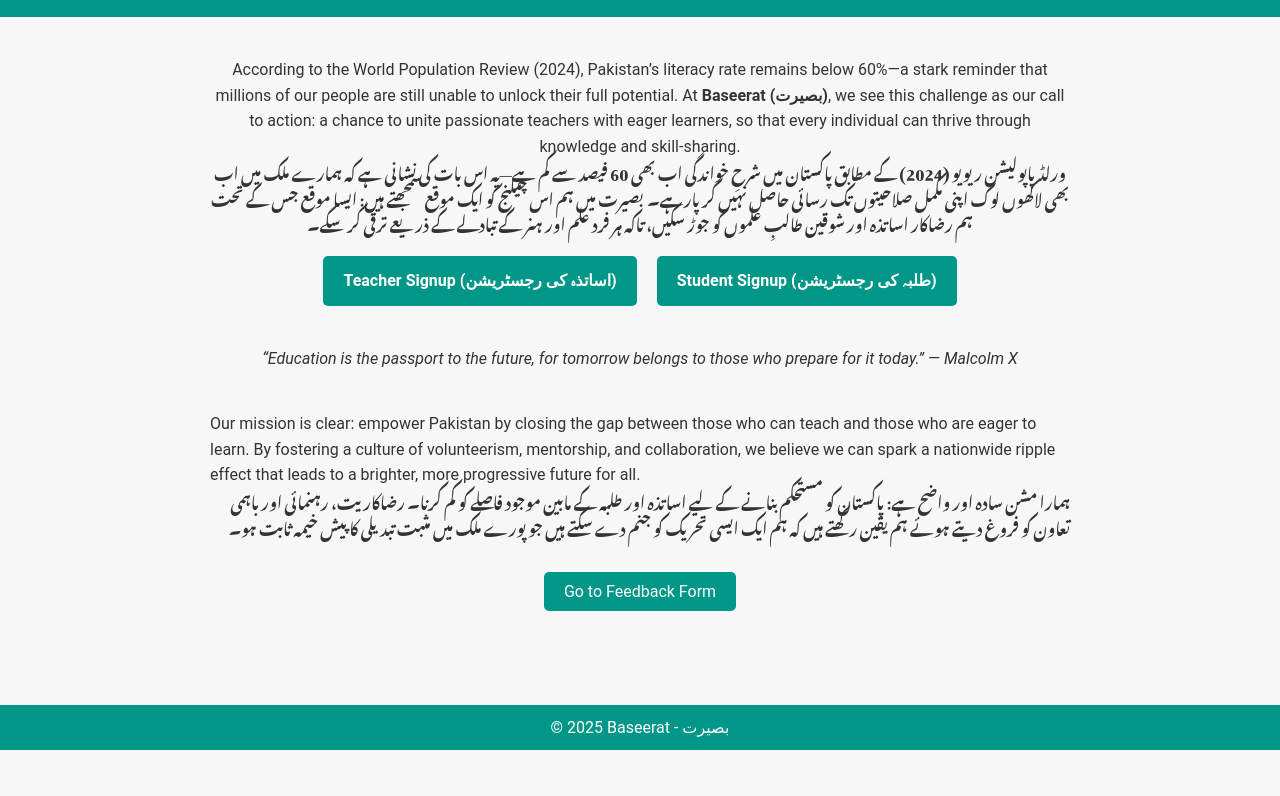
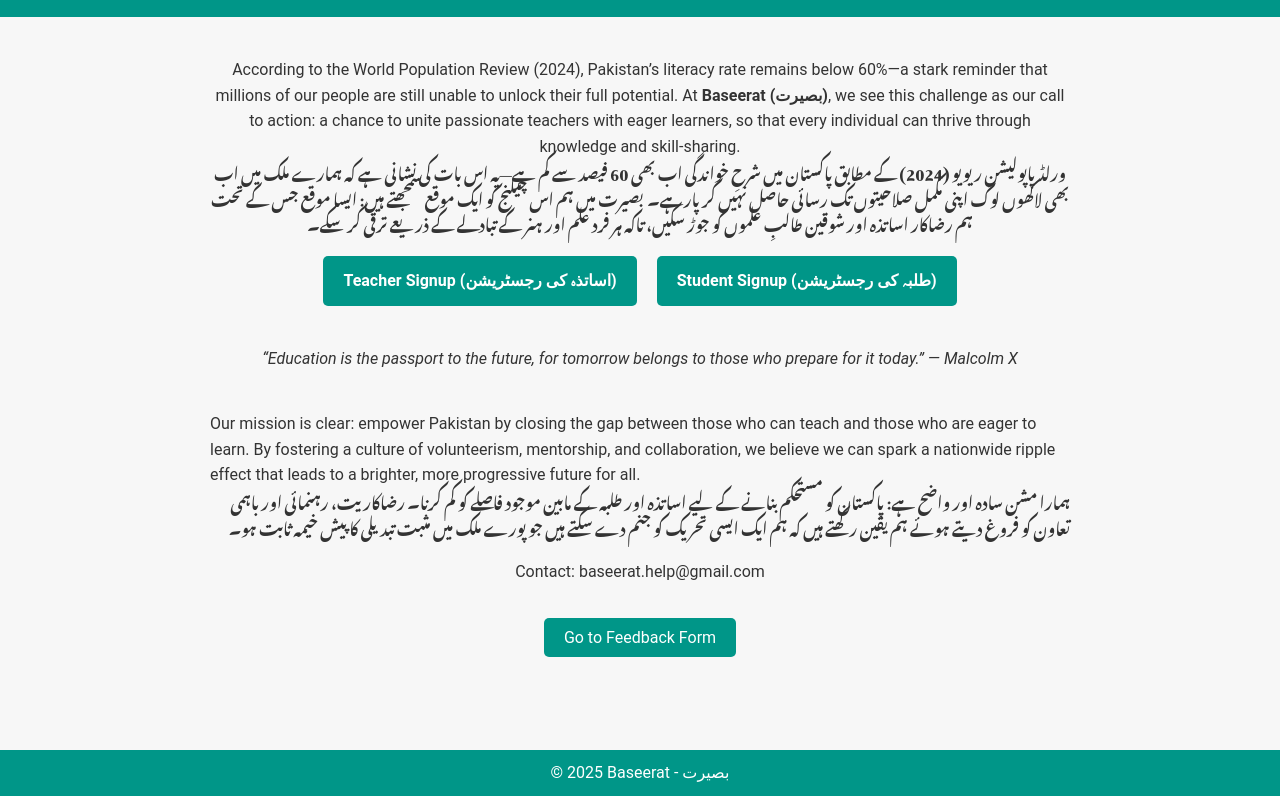
Before and after one commit to baseerat-org/baseerat-org.github.io, a plain HTML site: page index.html in a window 1280 px wide. Shown: the part 115-911 px from the top of the page. Before the commit the page ends 865 px from the top, so only its background shows below. Drawn offline with Linux system fonts and the light colour scheme.

Commit message:
Update index.html

```diff
--- a/index.html
+++ b/index.html
@@ -168,6 +168,11 @@
       جو پورے ملک میں مثبت تبدیلی کا پیش خیمہ ثابت ہو۔
     </p>
     <!-- END MISSION SECTION -->
+        <div class="intro">
+      <p>
+        Contact: baseerat.help@gmail.com
+      </p>
+    </div>
 
     <!-- FEEDBACK FORM SECTION -->
     <div class="feedback-section">
```
